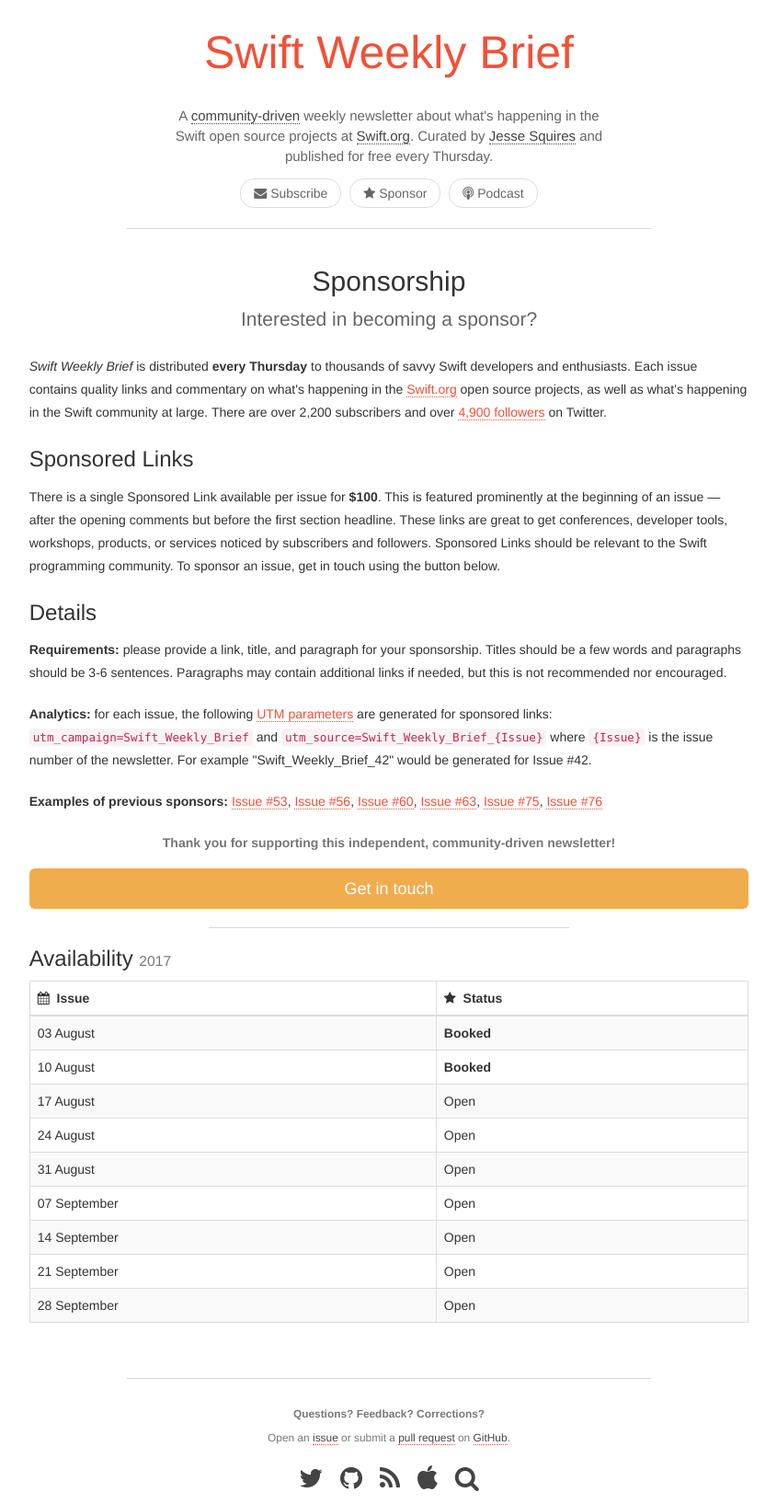
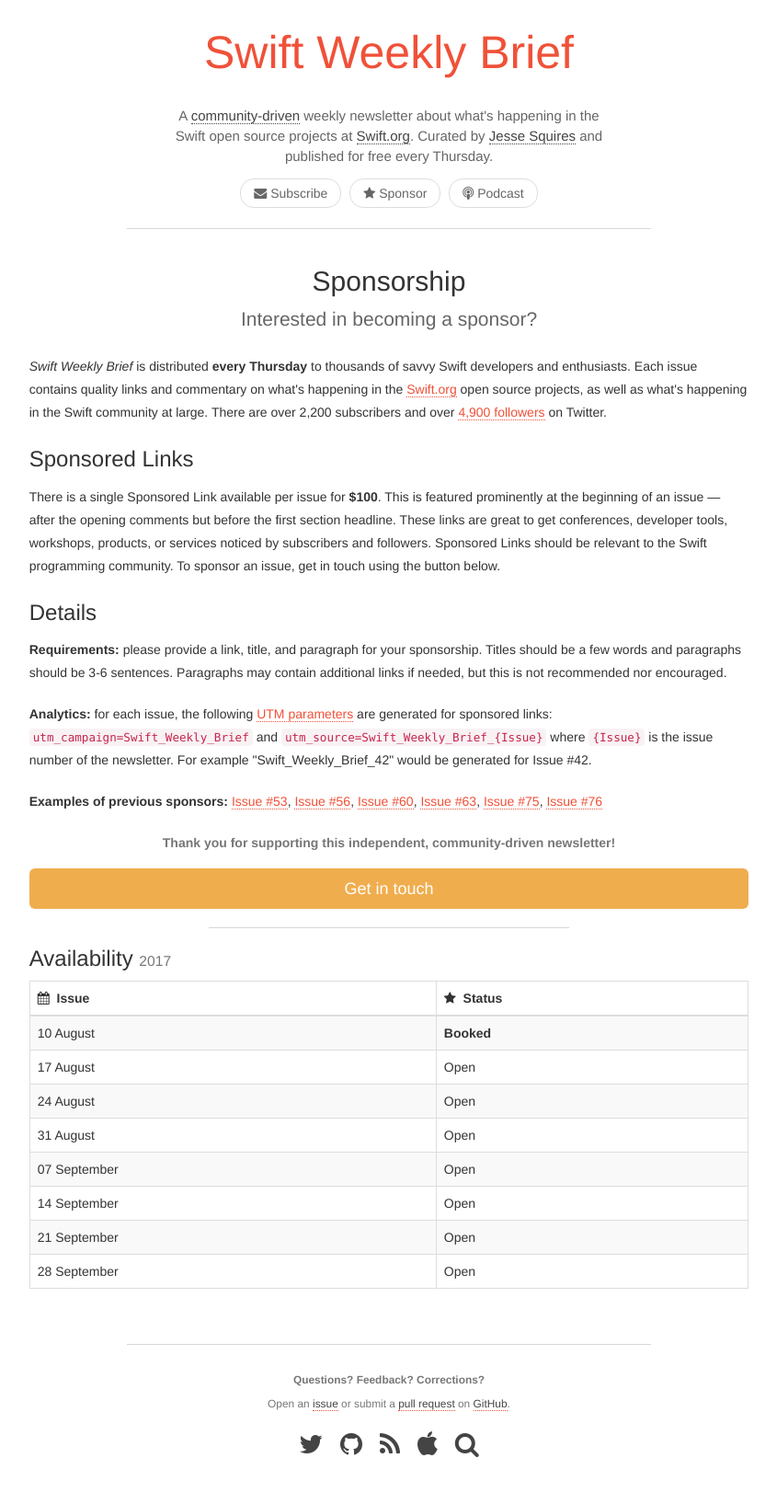
Before and after one commit to SwiftWeekly/swiftweekly.github.io, a Jekyll site: the page built from sponsorship.md, in a window 1280 px wide. Shown: the whole page at 92% size, without its empty margins (217-1062 px from the left). Built offline with Jekyll 4.4.1, drawn with Linux system fonts in a browser that asks for light colours; after the commit the page ends 1598 px from its top, so only the background shows below that.

Commit message:
Update sponsorship.md

```diff
--- a/sponsorship.md
+++ b/sponsorship.md
@@ -56,7 +56,6 @@
 <div class="table-responsive" markdown="1">
 | <i class="fa fa-calendar" aria-hidden="true"></i>&nbsp; Issue | <i class="fa fa-star" aria-hidden="true"></i>&nbsp; Status |
 |:--------------|:-----------|
-| 03 August     | **Booked** |
 | 10 August     | **Booked** |
 | 17 August     | Open       |
 | 24 August     | Open       |
```
